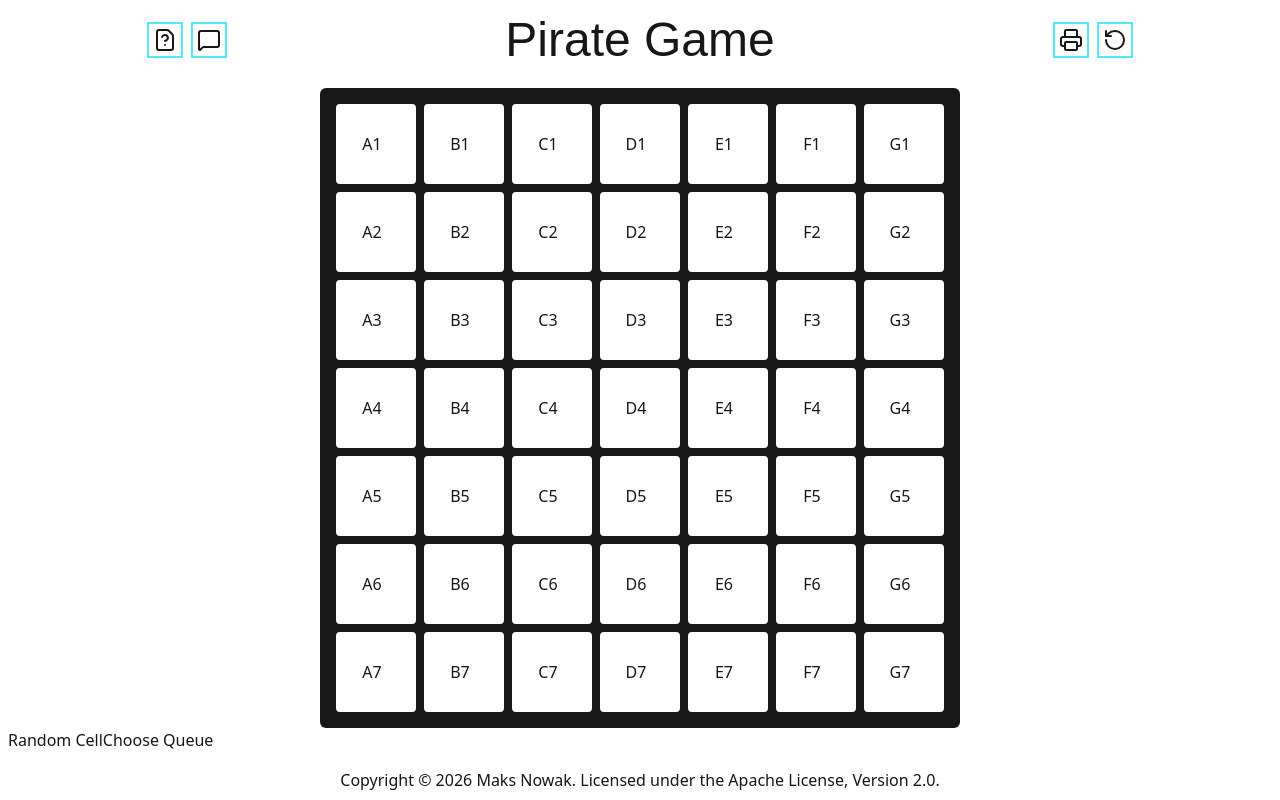
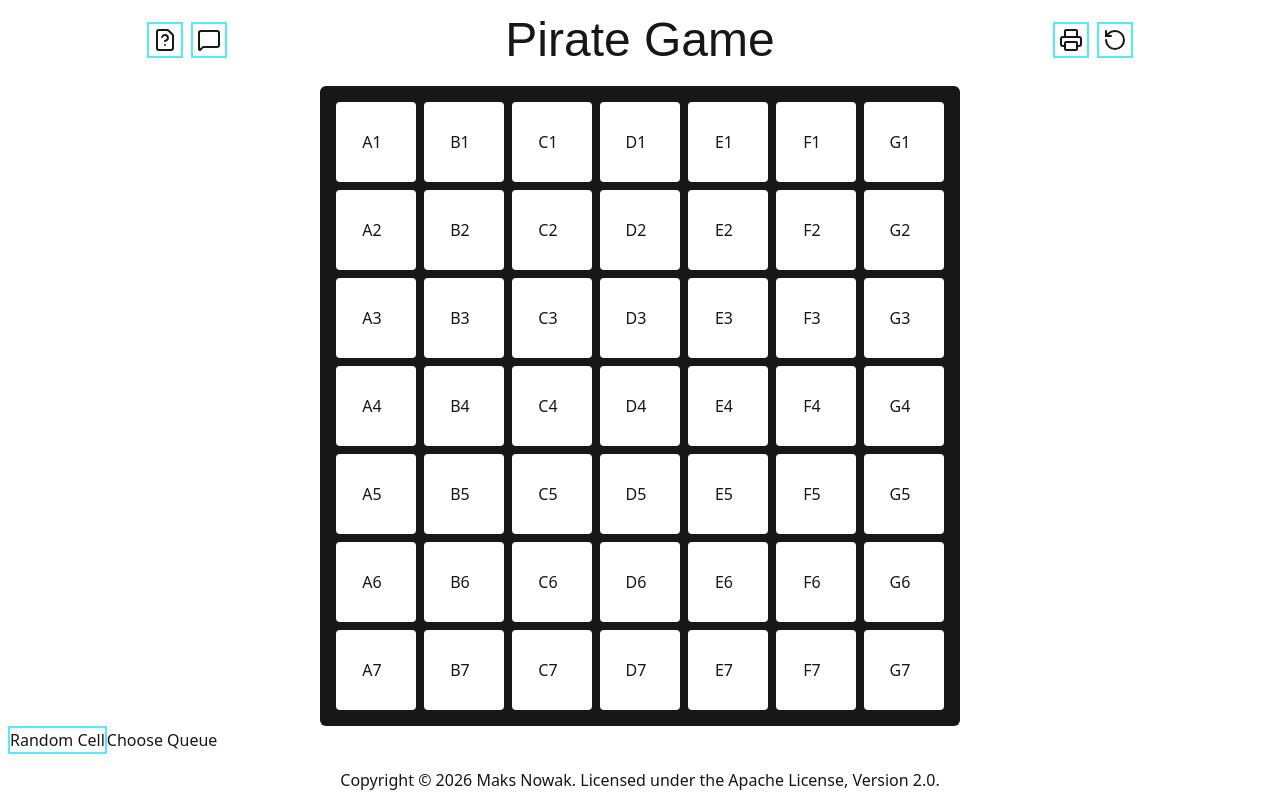
Before and after one commit to f2reninj5/Pirate-Game, a Next.js app: page / in a window 1280 px wide. Built offline with nearby package versions, Linux system fonts and the light colour scheme; a web font is replaced by a local one.

Commit message:
Update random cell button

```diff
--- a/src/component/random-cell-button.tsx
+++ b/src/component/random-cell-button.tsx
@@ -1,6 +1,7 @@
 "use client";
 
 import { useContext } from "react";
+import Button from "@/component/ui/button";
 import { GameContext } from "@/context/game-context";
 
 export default function RandomCellButton() {
@@ -9,8 +10,8 @@ export default function RandomCellButton() {
   const { gameDispatch } = gameContext;
 
   return (
-    <button type="button" onClick={() => gameDispatch({ type: "random_cell" })}>
+    <Button onClick={() => gameDispatch({ type: "random_cell" })}>
       Random Cell
-    </button>
+    </Button>
   );
 }
```
